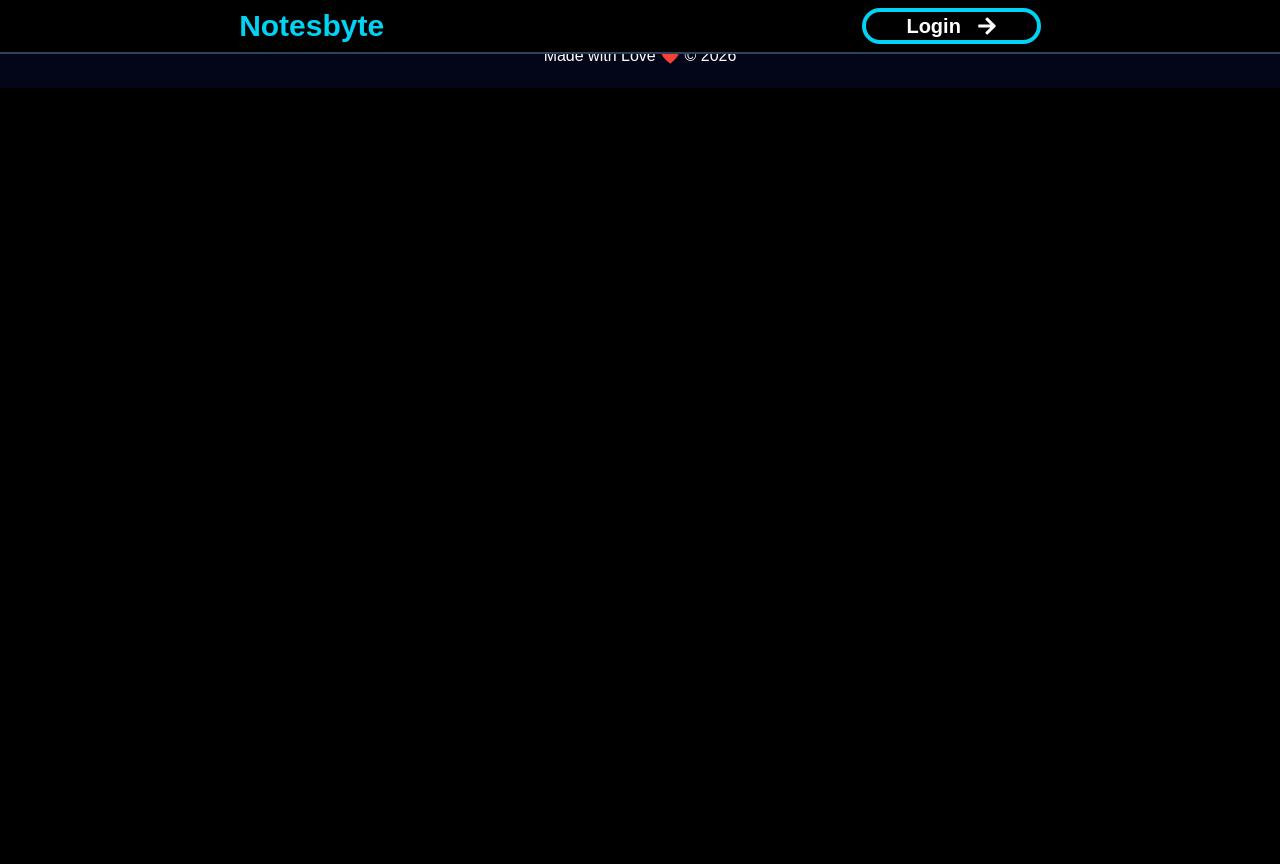
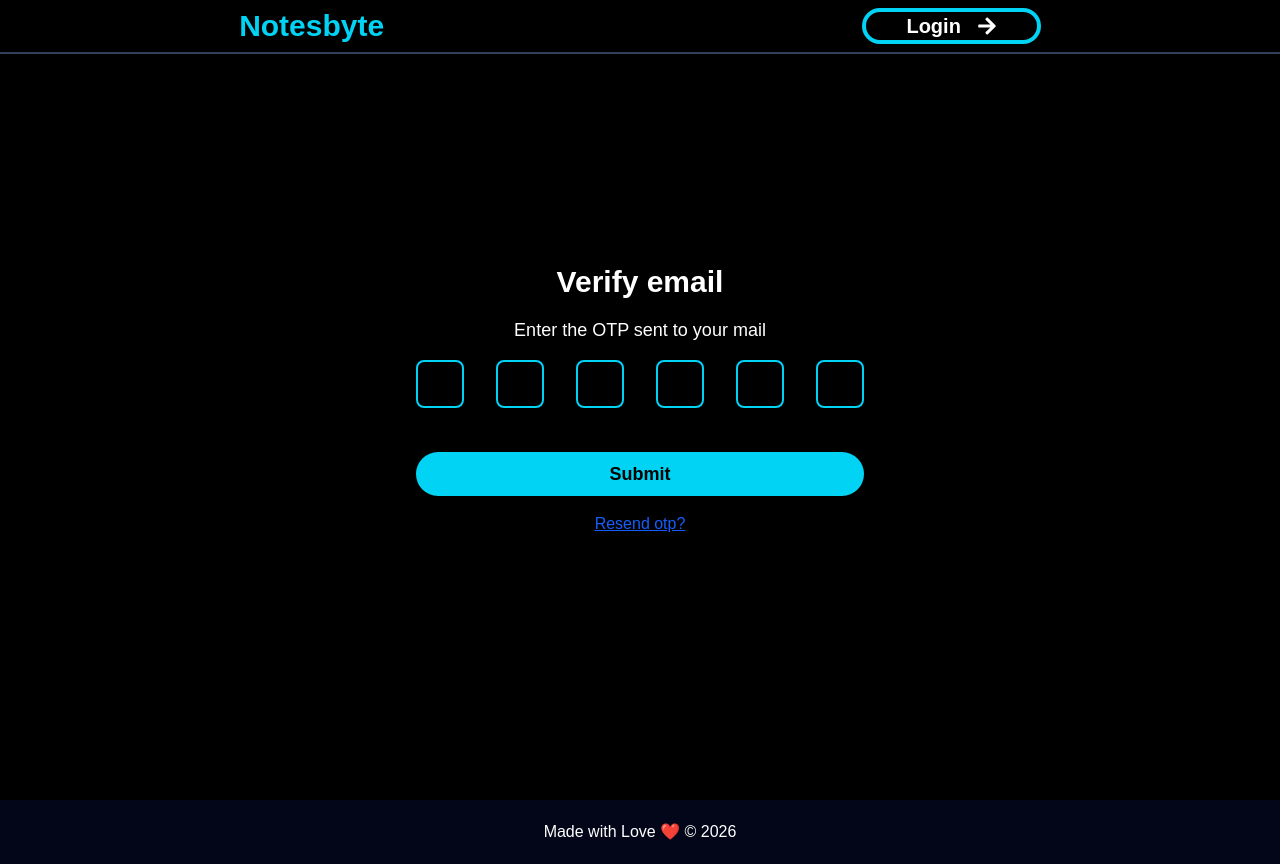
Before and after one commit to Sandipv2/notesbyte, a React (Vite) app in the folder frontend/: page /verify-email in a window 1280 px wide. Before the commit the page ends 800 px from the top, so only its background shows below. Built offline with nearby package versions, Linux system fonts and the light colour scheme.

Commit message:
fe/verifyEmail page ui done

```diff
--- a/frontend/src/pages/Login.jsx
+++ b/frontend/src/pages/Login.jsx
@@ -61,8 +61,8 @@ function Login() {
         <Link to="/forgot-password" className="w-full text-left text-lg text-blue-600 underline">
           Forgot Password?
         </Link>
-        <button type="submit" className="w-full cursor-pointer rounded-full bg-cyan-400 px-4 py-2 text-xl font-extrabold text-black duration-300 ease-linear hover:scale-[1.02]">
-          Register
+        <button type="submit" className="w-full cursor-pointer rounded-full bg-cyan-400 px-4 py-2 text-xl font-extrabold text-black duration-300 hover:scale-95 hover:bg-cyan-600">
+          Sign in
         </button>
         <p className="w-full text-center text-base sm:text-lg">
           Don't have an account? <Link to='/register' className="text-blue-600 underline">Sign up here</Link>
--- a/frontend/src/pages/Register.jsx
+++ b/frontend/src/pages/Register.jsx
@@ -96,7 +96,7 @@ function Register() {
           {errors.confirmPassword && <p className="mt-2 text-sm text-red-500">{errors.confirmPassword.message}</p>}
         </div>
 
-        <button type="submit" className="mt-5 w-full cursor-pointer rounded-full bg-cyan-400 px-4 py-2 text-xl font-extrabold text-black duration-300 ease-linear hover:scale-[1.02]">
+        <button type="submit" className="mt-5 w-full cursor-pointer rounded-full bg-cyan-400 px-4 py-2 text-xl font-extrabold text-black duration-300 hover:scale-95 hover:bg-cyan-600">
           Register
         </button>
 
--- a/frontend/src/pages/VerifyEmail.jsx
+++ b/frontend/src/pages/VerifyEmail.jsx
@@ -1,8 +1,73 @@
-import React from 'react'
+import { useRef } from "react"
 
 function VerifyEmail() {
+  const inputRefs = useRef([]);
+
+  const handleSubmit = (e) => {
+    e.preventDefault();
+    let otpString = '';
+
+    inputRefs.current.forEach((e) => {
+      otpString += e.value;
+    })
+
+
+    const otp = Number(otp);
+  }
+
+  const handleInputEnter = (e, idx) => {
+    const value = e.target.value.replace(/\D/g, "");
+
+    e.target.value = value;
+
+    if (value && idx < inputRefs.current.length - 1) {
+      inputRefs.current[idx + 1].focus();
+    }
+  }
+
+  const handleInputDelete = (e, idx) => {
+    if (e.key === "Backspace" && !e.target.value && idx > 0) {
+      inputRefs.current[idx - 1].focus();
+    }
+  }
+
+  const handleInputPaste = (e) => {
+    const pasteData = e.clipboardData.getData('text').replace(/\D/g, "").split("");
+
+    pasteData.forEach((digit, idx) => {
+      inputRefs.current[idx].value = digit;
+    })
+  }
+
+
   return (
-    <div>VerifyEmail</div>
+    <div className="flex min-h-screen items-center justify-center px-4 py-8">
+      <form onSubmit={handleSubmit} className="flex w-full max-w-md flex-col items-center gap-4">
+        <h1 className="font-bold text-3xl text-center">Verify email</h1>
+        <p className="text-lg">Enter the OTP sent to your mail</p>
+
+        <div onPaste={handleInputPaste} className="w-full flex justify-between">
+          {Array(6).fill(0).map((_, idx) => (
+            <input
+              type="text"
+              inputMode="numeric"
+              key={idx}
+              maxLength={1}
+              ref={(e) => inputRefs.current[idx] = e}
+              className="w-12 h-12 border-2 border-cyan-400 outline-none rounded-lg text-center font-bold text-xl"
+              onChange={(e) => handleInputEnter(e, idx)}
+              onKeyDown={(e) => handleInputDelete(e, idx)}
+            />
+          ))}
+        </div>
+
+        <button type="submit" className="text-black text-lg bg-cyan-400 px-3 py-2 font-bold rounded-full cursor-pointer w-full hover:scale-95 duration-300 hover:bg-cyan-600 mt-7 active:bg-cyan-600 active:scale-95">
+          Submit
+        </button>
+
+        <p className="underline text-blue-600 cursor-pointer">Resend otp?</p>
+      </form>
+    </div>
   )
 }
 
```
